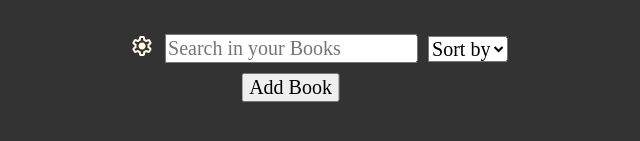
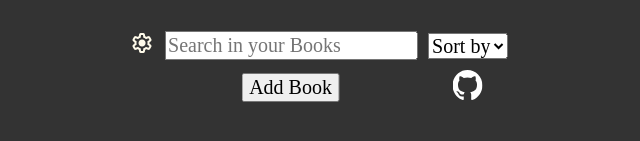
Before and after one commit to carafelix/minimalist-library, a website: page index.html in a window 1280 px wide. Shown: the part 145-286 px from the top of the page, 337-977 px from the left. Drawn offline with nearby package versions, Linux system fonts and the light colour scheme.

Commit message:
add github logo

```diff
--- a/index.html
+++ b/index.html
@@ -7,6 +7,7 @@
     <link rel="stylesheet" href="https://fonts.googleapis.com/css2?family=Material+Symbols+Rounded:opsz,wght,FILL,GRAD@20..48,100..700,0..1,-50..200" />
     <link rel="stylesheet" href="./out/css/index.css">
     <script src="./build/out.js" defer></script>
+    <link rel="shortcut icon" href="./assets/book.png" type="image/x-icon">
 </head>
 <body>
     <main>
@@ -40,6 +41,9 @@
                     <option value="pages">Sort by Pages</option>
                     <option value="genre">Sort by Genre</option>
                 </select>
+                <a id="github" href="https://github.com/carafelix/minimalist-library">
+                    <img src="./assets/github-mark-white.svg" alt="github logo">
+                </a>
             </div>
 
         <template id="new-book-template">
--- a/src/sass/index.scss
+++ b/src/sass/index.scss
@@ -253,3 +253,9 @@ nav{
     user-select: none;
     cursor: pointer;
 }
+#github{
+    grid-column-start: 3;
+    img{
+        width: 30px;
+    }
+}
```
Also changed, not shown: assets/book.png (added), assets/github-mark-white.svg (added), out/css/index.css, 1 other file.
